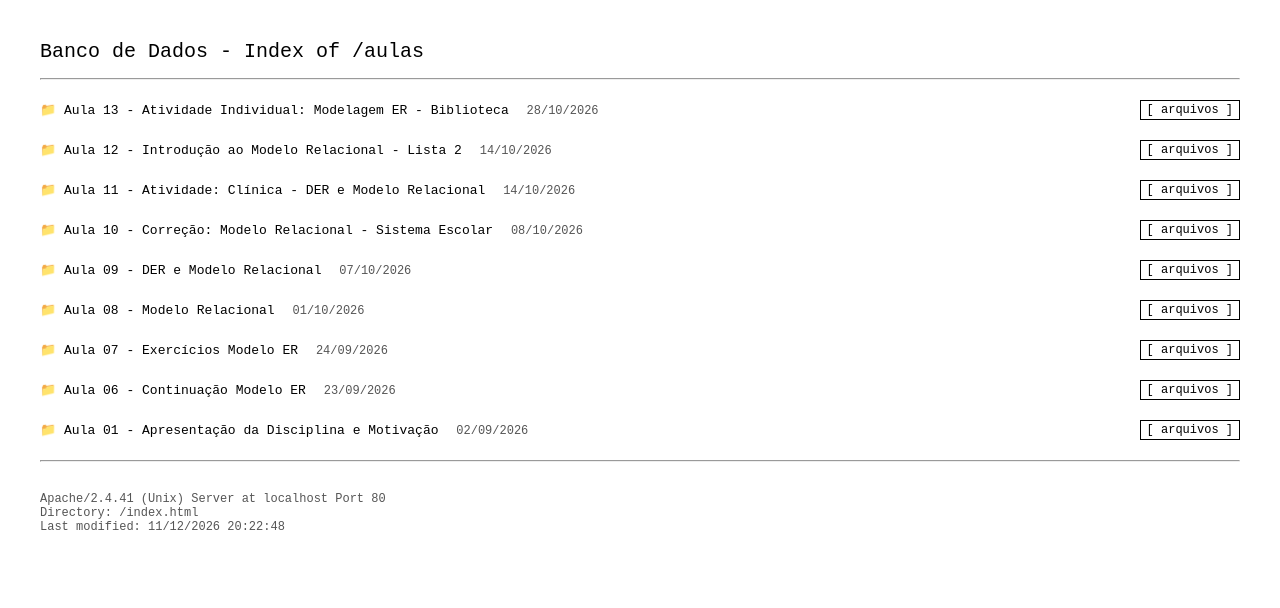
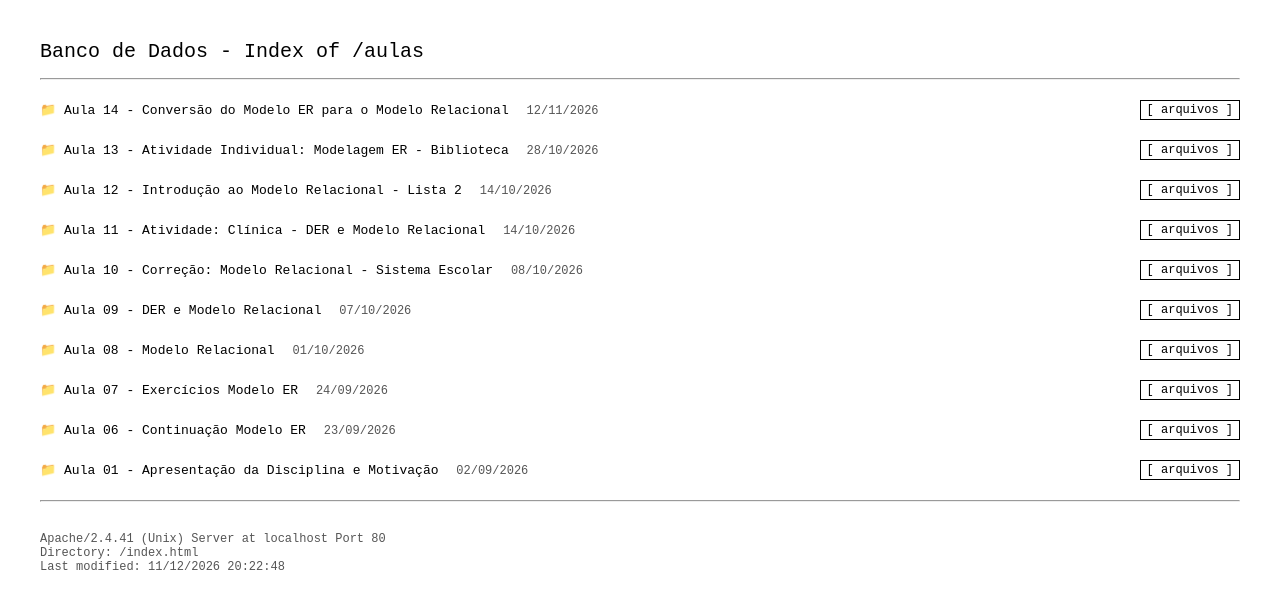
Before and after one commit to ifpi-cacam/bd-I, a plain HTML site: page index.html in a window 1280 px wide. Drawn offline with Linux system fonts and the light colour scheme.

Commit message:
Inclui aula 14 no indice

```diff
--- a/index.html
+++ b/index.html
@@ -127,6 +127,22 @@
 
   <h1>Banco de Dados - Index of /aulas</h1>
   <hr>
+<!-- AULA 14 -->
+<div class="aula">
+  <div class="aula-header" onclick="toggleAula(this)">
+    <div>
+      <span class="titulo">Aula 14 - Convers&atilde;o do Modelo ER para o Modelo Relacional</span>
+      <span class="data">12/11/2026</span>
+    </div>
+    <button class="btn-toggle">[ arquivos ]</button>
+  </div>
+  <div class="arquivos">
+    <div class="file-header"><span>Name</span><span>Last modified</span><span>Size</span></div>
+    <div class="file-item"><span>HTML <a href="aula14/aula_banco_de_dados_EER_conversao_relacional.html" target="_blank">aula_banco_de_dados_EER_conversao_relacional.html</a></span><span>12-Nov-2026</span><span>97K</span></div>
+    <div class="file-item"><span>TXT <a href="aula14/questoes-Cap-8-09.txt" target="_blank">questoes-Cap-8-09.txt</a></span><span>12-Nov-2026</span><span>96B</span></div>
+    <div class="file-item"><span>PDF <a href="aula14/recorte-cap-08-09.pdf" target="_blank">recorte-cap-08-09.pdf</a></span><span>12-Nov-2026</span><span>56M</span></div>
+  </div>
+</div>
 <!-- AULA 13 -->
 <div class="aula">
   <div class="aula-header" onclick="toggleAula(this)">
```
